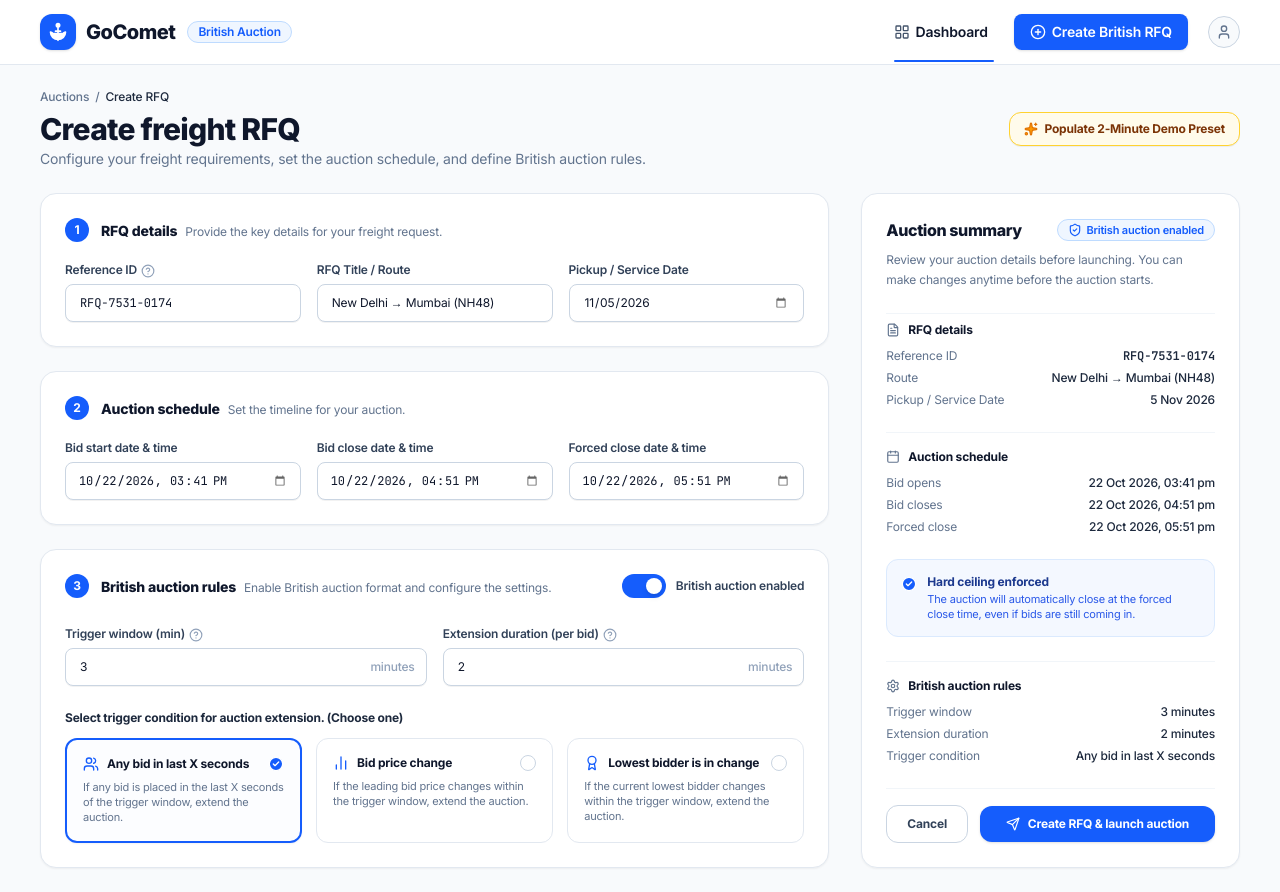
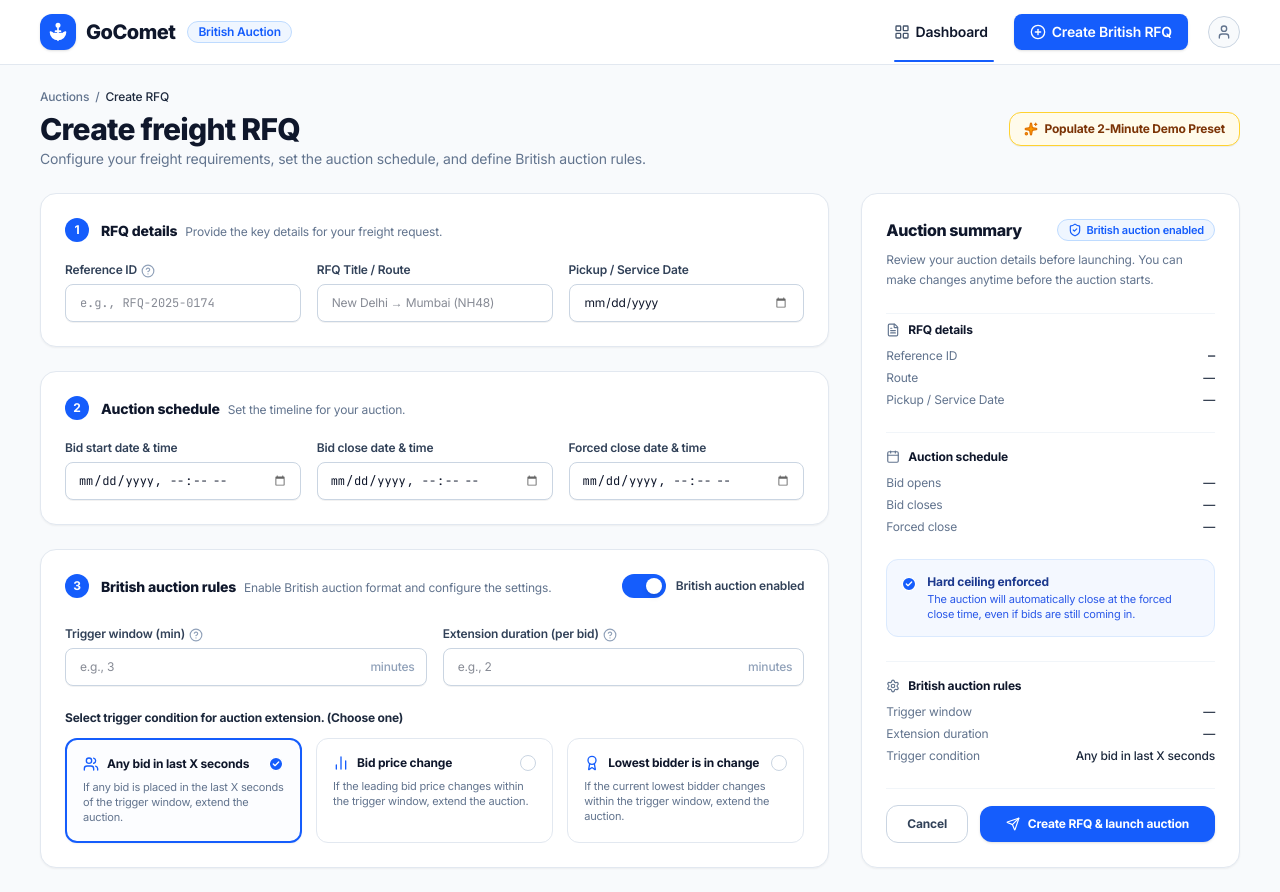
Before and after one commit to Tanmay-Awal/british-auction-assignment, a Next.js app in the folder frontend/: page /rfqs/create in a window 1280 px wide. Built offline with nearby package versions, Linux system fonts and the light colour scheme; no server answers.

Commit message:
fix: keep Create RFQ form fields empty on initial load

```diff
--- a/frontend/app/rfqs/create/page.tsx
+++ b/frontend/app/rfqs/create/page.tsx
@@ -64,16 +64,16 @@ export default function CreateRFQPage() {
     }
   };
 
-  const [referenceId, setReferenceId] = useState("RFQ-2025-0174");
-  const [title, setTitle] = useState("New Delhi → Mumbai (NH48)");
-  const [pickupDate, setPickupDate] = useState("2025-05-12");
-  const [bidStartTime, setBidStartTime] = useState("2025-05-12T10:00");
-  const [bidCloseTime, setBidCloseTime] = useState("2025-05-12T16:00");
-  const [forcedBidCloseTime, setForcedBidCloseTime] = useState("2025-05-12T18:00");
+  const [referenceId, setReferenceId] = useState("");
+  const [title, setTitle] = useState("");
+  const [pickupDate, setPickupDate] = useState("");
+  const [bidStartTime, setBidStartTime] = useState("");
+  const [bidCloseTime, setBidCloseTime] = useState("");
+  const [forcedBidCloseTime, setForcedBidCloseTime] = useState("");
 
   const [isBritishAuction, setIsBritishAuction] = useState(true);
-  const [triggerWindowMinutes, setTriggerWindowMinutes] = useState("3");
-  const [extensionDurationMinutes, setExtensionDurationMinutes] = useState("2");
+  const [triggerWindowMinutes, setTriggerWindowMinutes] = useState("");
+  const [extensionDurationMinutes, setExtensionDurationMinutes] = useState("");
   const [extensionTriggerType, setExtensionTriggerType] = useState<
     "BID_RECEIVED" | "ANY_RANK_CHANGE" | "L1_RANK_CHANGE"
   >("BID_RECEIVED");
@@ -81,21 +81,12 @@ export default function CreateRFQPage() {
   const [loading, setLoading] = useState(false);
   const [error, setError] = useState<string | null>(null);
 
-  // Initialize client-side current timestamps on mount
-  useEffect(() => {
-    const t = new Date();
-    setReferenceId(`RFQ-${Math.floor(1000 + Math.random() * 9000)}-0174`);
-    setPickupDate(new Date(t.getTime() + 14 * 24 * 3600 * 1000).toISOString().split("T")[0]);
-    setBidStartTime(formatDatetimeLocal(new Date(t.getTime() - 5 * 60 * 1000)));
-    setBidCloseTime(formatDatetimeLocal(new Date(t.getTime() + 65 * 60 * 1000)));
-    setForcedBidCloseTime(formatDatetimeLocal(new Date(t.getTime() + 125 * 60 * 1000)));
-  }, []);
-
-  // Quick Demo Preset Generator
+  // Quick Demo Preset Generator (optional for quick testing)
   const loadDemoPreset = () => {
     const t = new Date();
     setReferenceId(`DEMO-${Math.floor(100 + Math.random() * 900)}-LIVE`);
     setTitle("⚡ 2-Minute Live Demo: Singapore to Jakarta Reefer Cargo");
+    setPickupDate(new Date(t.getTime() + 14 * 24 * 3600 * 1000).toISOString().split("T")[0]);
     setBidStartTime(formatDatetimeLocal(new Date(t.getTime() - 60 * 1000))); // Started 1 min ago
     setBidCloseTime(formatDatetimeLocal(new Date(t.getTime() + 90 * 1000))); // 90 seconds from now
     setForcedBidCloseTime(formatDatetimeLocal(new Date(t.getTime() + 240 * 1000))); // 4 mins hard stop
@@ -110,6 +101,31 @@ export default function CreateRFQPage() {
     e.preventDefault();
     setError(null);
 
+    if (!referenceId.trim()) {
+      setError("Please provide an RFQ Reference ID.");
+      return;
+    }
+    if (!title.trim()) {
+      setError("Please provide an RFQ Title / Route description.");
+      return;
+    }
+    if (!pickupDate) {
+      setError("Please select a Pickup / Service Date.");
+      return;
+    }
+    if (!bidStartTime) {
+      setError("Please provide a Bid Start Date & Time.");
+      return;
+    }
+    if (!bidCloseTime) {
+      setError("Please provide a Bid Close Date & Time.");
+      return;
+    }
+    if (!forcedBidCloseTime) {
+      setError("Please provide a Forced Close Date & Time.");
+      return;
+    }
+
     const startDate = new Date(bidStartTime);
     const closeDate = new Date(bidCloseTime);
     const forcedDate = new Date(forcedBidCloseTime);
@@ -123,9 +139,13 @@ export default function CreateRFQPage() {
       setError("Validation Error: Forced Bid Close Time must be greater than or equal to Bid Close Time.");
       return;
     }
-    if (parseFloat(triggerWindowMinutes) <= 0 || parseFloat(extensionDurationMinutes) <= 0) {
-      setError("Validation Error: Trigger Window and Extension Duration must be positive numbers.");
-      return;
+    if (isBritishAuction) {
+      const tw = parseFloat(triggerWindowMinutes);
+      const ed = parseFloat(extensionDurationMinutes);
+      if (isNaN(tw) || tw <= 0 || isNaN(ed) || ed <= 0) {
+        setError("Validation Error: Trigger Window and Extension Duration must be positive numbers.");
+        return;
+      }
     }
 
     setLoading(true);
@@ -388,6 +408,7 @@ export default function CreateRFQPage() {
                           step="0.1"
                           required
                           min="0.1"
+                          placeholder="e.g., 3"
                           value={triggerWindowMinutes}
                           onChange={(e) => setTriggerWindowMinutes(e.target.value)}
                           className="w-full px-3.5 py-2.5 pr-20 rounded-lg bg-white border border-slate-300 text-slate-900 text-xs focus:outline-none focus:border-blue-500 shadow-2xs"
@@ -410,6 +431,7 @@ export default function CreateRFQPage() {
                           step="0.1"
                           required
                           min="0.1"
+                          placeholder="e.g., 2"
                           value={extensionDurationMinutes}
                           onChange={(e) => setExtensionDurationMinutes(e.target.value)}
                           className="w-full px-3.5 py-2.5 pr-20 rounded-lg bg-white border border-slate-300 text-slate-900 text-xs focus:outline-none focus:border-blue-500 shadow-2xs"
@@ -553,19 +575,19 @@ export default function CreateRFQPage() {
                   <div className="flex justify-between">
                     <span className="text-slate-500">Reference ID</span>
                     <span className="font-mono font-semibold text-slate-800">
-                      {referenceId || "-"}
+                      {referenceId ? referenceId : "—"}
                     </span>
                   </div>
                   <div className="flex justify-between">
                     <span className="text-slate-500">Route</span>
                     <span className="font-medium text-slate-800 max-w-[200px] text-right truncate">
-                      {title || "-"}
+                      {title ? title : "—"}
                     </span>
                   </div>
                   <div className="flex justify-between">
                     <span className="text-slate-500">Pickup / Service Date</span>
                     <span className="font-medium text-slate-800">
-                      {formatDisplayDate(pickupDate)}
+                      {pickupDate ? formatDisplayDate(pickupDate) : "—"}
                     </span>
                   </div>
                 </div>
@@ -581,19 +603,19 @@ export default function CreateRFQPage() {
                   <div className="flex justify-between">
                     <span className="text-slate-500">Bid opens</span>
                     <span className="font-medium text-slate-800">
-                      {formatDisplayDateTime(bidStartTime)}
+                      {bidStartTime ? formatDisplayDateTime(bidStartTime) : "—"}
                     </span>
                   </div>
                   <div className="flex justify-between">
                     <span className="text-slate-500">Bid closes</span>
                     <span className="font-medium text-slate-800">
-                      {formatDisplayDateTime(bidCloseTime)}
+                      {bidCloseTime ? formatDisplayDateTime(bidCloseTime) : "—"}
                     </span>
                   </div>
                   <div className="flex justify-between">
                     <span className="text-slate-500">Forced close</span>
                     <span className="font-medium text-slate-800">
-                      {formatDisplayDateTime(forcedBidCloseTime)}
+                      {forcedBidCloseTime ? formatDisplayDateTime(forcedBidCloseTime) : "—"}
                     </span>
                   </div>
                 </div>
@@ -620,19 +642,19 @@ export default function CreateRFQPage() {
                   <div className="flex justify-between">
                     <span className="text-slate-500">Trigger window</span>
                     <span className="font-medium text-slate-800">
-                      {triggerWindowMinutes} minutes
+                      {triggerWindowMinutes ? `${triggerWindowMinutes} minutes` : "—"}
                     </span>
                   </div>
                   <div className="flex justify-between">
                     <span className="text-slate-500">Extension duration</span>
                     <span className="font-medium text-slate-800">
-                      {extensionDurationMinutes} minutes
+                      {extensionDurationMinutes ? `${extensionDurationMinutes} minutes` : "—"}
                     </span>
                   </div>
                   <div className="flex justify-between">
                     <span className="text-slate-500">Trigger condition</span>
                     <span className="font-medium text-slate-800 text-right">
-                      {getTriggerLabel(extensionTriggerType)}
+                      {isBritishAuction ? getTriggerLabel(extensionTriggerType) : "—"}
                     </span>
                   </div>
                 </div>
```
